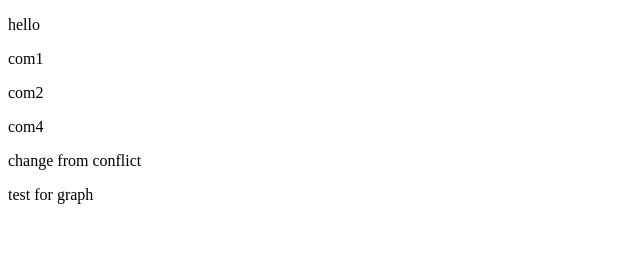
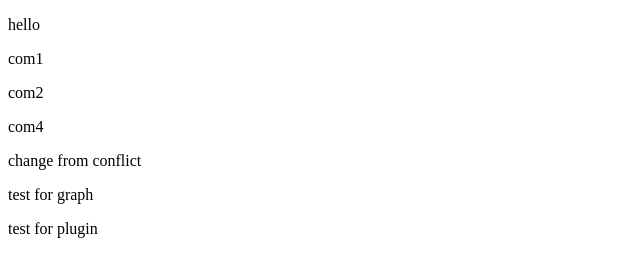
Before and after one commit to frontend132/lect1, a plain HTML site: page index.html in a window 1280 px wide. Shown: the whole page, without its empty margins (0-640 px from the left). Drawn offline with Linux system fonts and the light colour scheme.

Commit message:
Commit for plugin

```diff
--- a/index.html
+++ b/index.html
@@ -12,6 +12,7 @@
 	<p>com4</p>
 	<p>change from conflict</p>
 	<p>test for graph</p>
+	<p>test for plugin</p>
 
 
 
```
